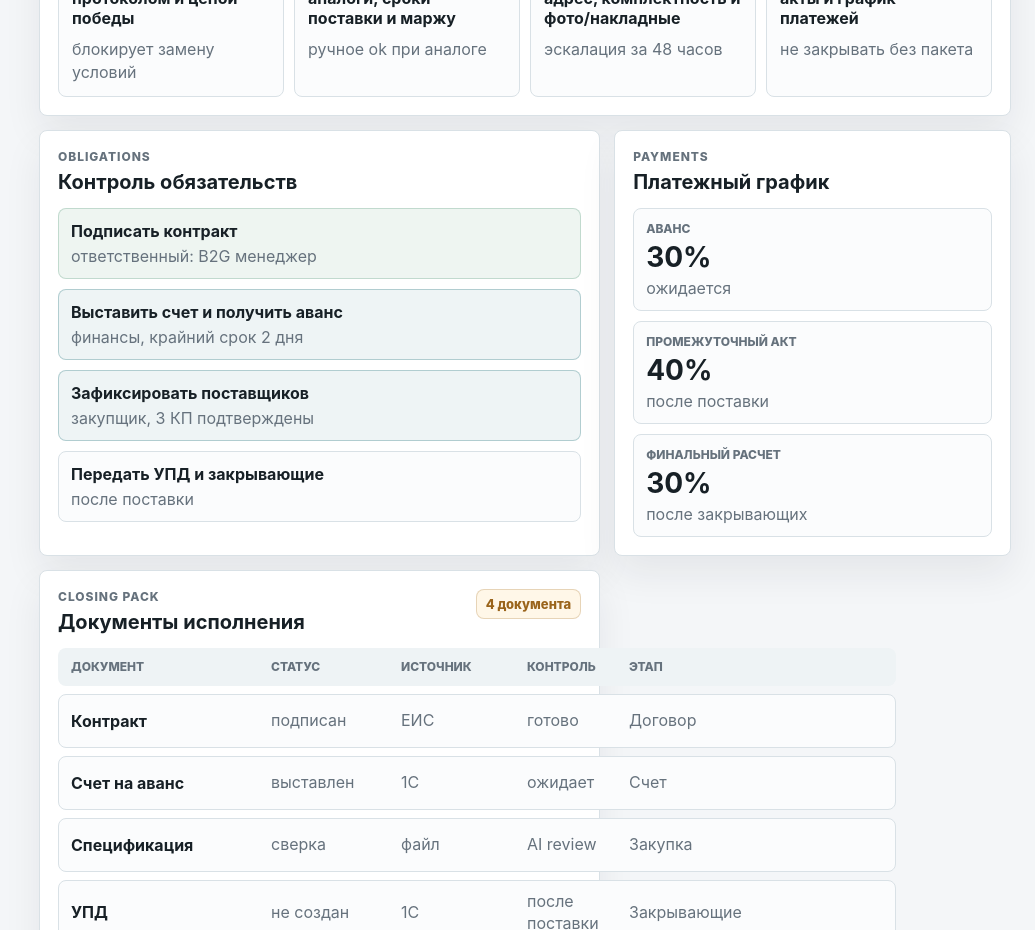
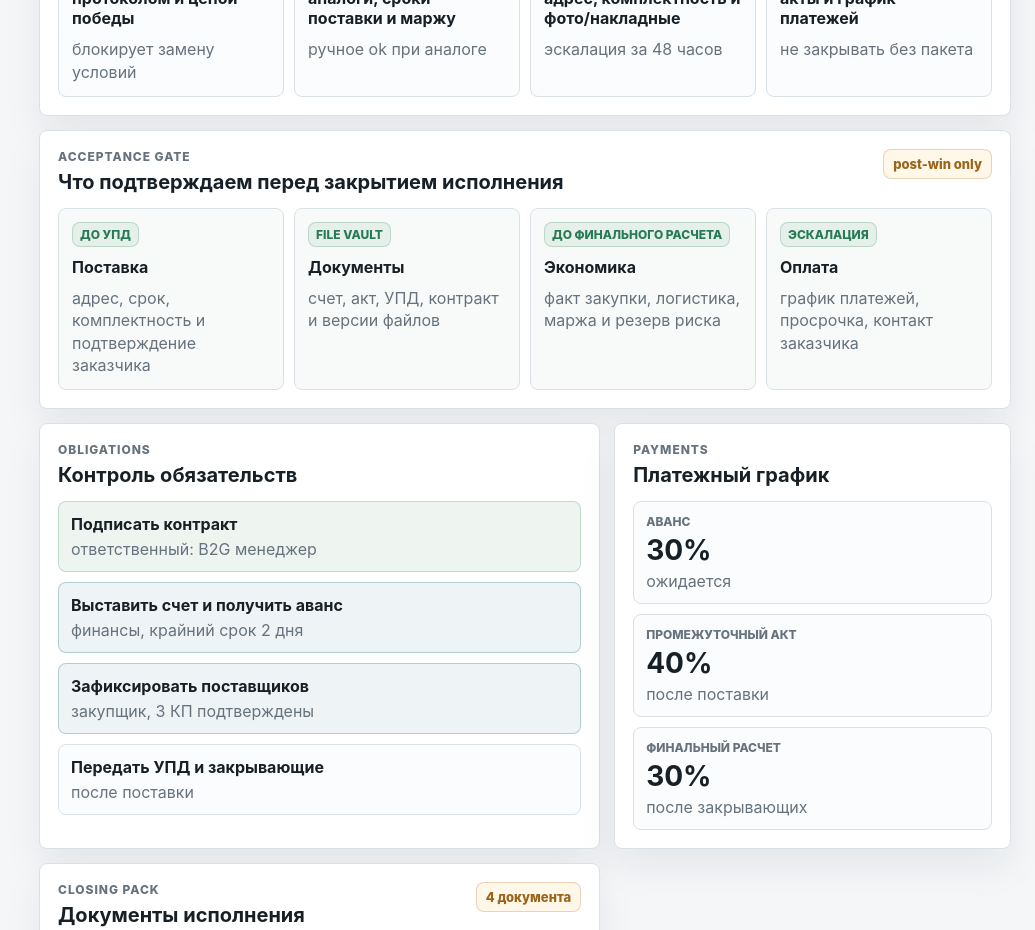
Before and after one commit to info14fourteen-creator/ASTS, a Next.js app in the folder apps/web/: page /execution in a window 1280 px wide. Shown: the part 820-1750 px from the top of the page, without its empty margins (245-1280 px from the left). Built offline with nearby package versions, Linux system fonts and the light colour scheme.

Commit message:
Add execution acceptance gate

```diff
--- a/apps/web/app/execution/page.tsx
+++ b/apps/web/app/execution/page.tsx
@@ -47,6 +47,13 @@ const documents = [
   ["Счет на аванс", "выставлен", "1C", "ожидает", "Счет"],
   ["Спецификация", "сверка", "файл", "AI review", "Закупка"],
   ["УПД", "не создан", "1C", "после поставки", "Закрывающие"],
+];
+
+const acceptanceGates = [
+  ["Поставка", "адрес, срок, комплектность и подтверждение заказчика", "до УПД"],
+  ["Документы", "счет, акт, УПД, контракт и версии файлов", "file vault"],
+  ["Экономика", "факт закупки, логистика, маржа и резерв риска", "до финального расчета"],
+  ["Оплата", "график платежей, просрочка, контакт заказчика", "эскалация"],
 ];
 
 export default function ExecutionPage() {
@@ -124,6 +131,25 @@ export default function ExecutionPage() {
                 <span>{stage}</span>
                 <strong>{control}</strong>
                 <p>{gate}</p>
+              </article>
+            ))}
+          </div>
+        </section>
+
+        <section className="panel execution-acceptance-panel">
+          <div className="panel-head compact">
+            <div>
+              <p className="eyebrow">Acceptance gate</p>
+              <h2>Что подтверждаем перед закрытием исполнения</h2>
+            </div>
+            <span className="status-pill green">post-win only</span>
+          </div>
+          <div className="execution-acceptance-grid">
+            {acceptanceGates.map(([title, text, gate]) => (
+              <article className="execution-acceptance-card" key={title}>
+                <span>{gate}</span>
+                <strong>{title}</strong>
+                <p>{text}</p>
               </article>
             ))}
           </div>
--- a/apps/web/app/globals.css
+++ b/apps/web/app/globals.css
@@ -2102,6 +2102,53 @@ dd {
   line-height: 1.4;
 }
 
+.execution-acceptance-panel {
+  margin-top: 14px;
+}
+
+.execution-acceptance-grid {
+  display: grid;
+  grid-template-columns: repeat(4, minmax(0, 1fr));
+  gap: 10px;
+}
+
+.execution-acceptance-card {
+  min-height: 144px;
+  border: 1px solid var(--line);
+  border-radius: 8px;
+  padding: 13px;
+  background: #f7faf8;
+}
+
+.execution-acceptance-card span,
+.execution-acceptance-card strong,
+.execution-acceptance-card p {
+  display: block;
+}
+
+.execution-acceptance-card span {
+  width: fit-content;
+  border: 1px solid rgba(40, 122, 82, 0.22);
+  border-radius: 8px;
+  padding: 4px 7px;
+  background: rgba(40, 122, 82, 0.08);
+  color: var(--green);
+  font-size: 12px;
+  font-weight: 850;
+  text-transform: uppercase;
+}
+
+.execution-acceptance-card strong {
+  margin-top: 10px;
+  line-height: 1.3;
+}
+
+.execution-acceptance-card p {
+  margin: 9px 0 0;
+  color: var(--muted);
+  line-height: 1.4;
+}
+
 .execution-list {
   display: grid;
   gap: 10px;
@@ -3478,6 +3525,10 @@ dd {
     grid-template-columns: repeat(2, minmax(0, 1fr));
   }
 
+  .execution-acceptance-grid {
+    grid-template-columns: repeat(2, minmax(0, 1fr));
+  }
+
   .table-head {
     display: none;
   }
@@ -3812,6 +3863,10 @@ dd {
     grid-template-columns: 1fr;
   }
 
+  .execution-acceptance-grid {
+    grid-template-columns: 1fr;
+  }
+
   .prewin-ai-gates-grid {
     grid-template-columns: 1fr;
   }
```
